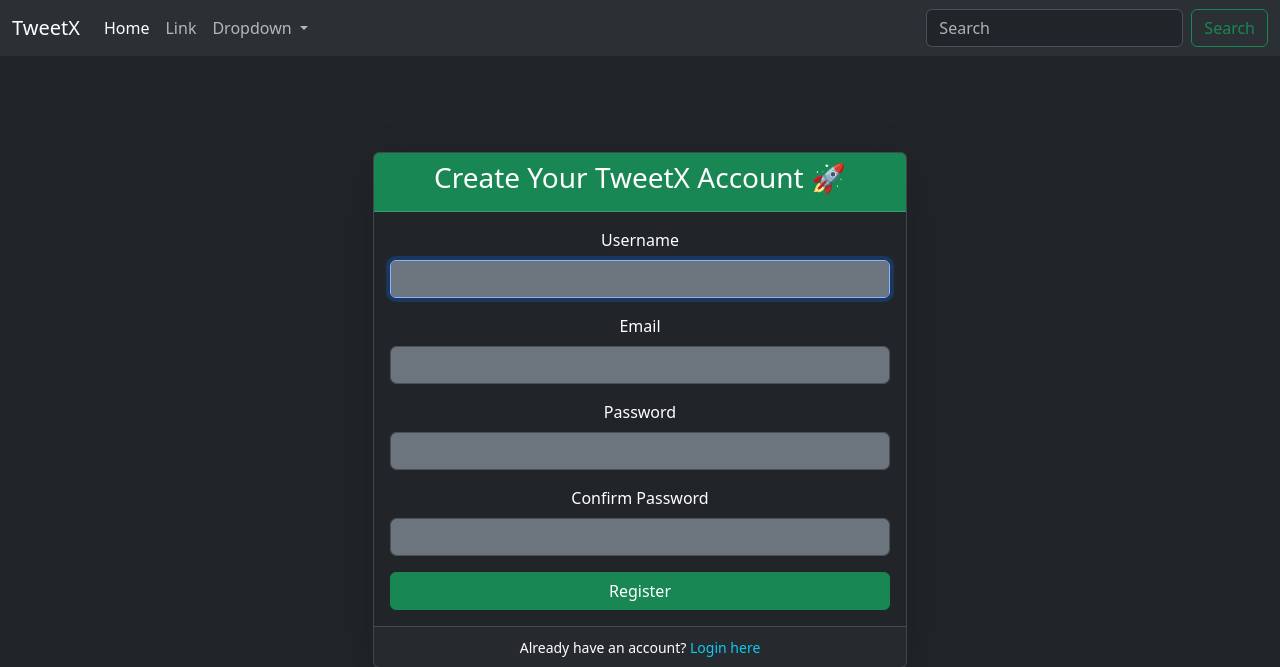
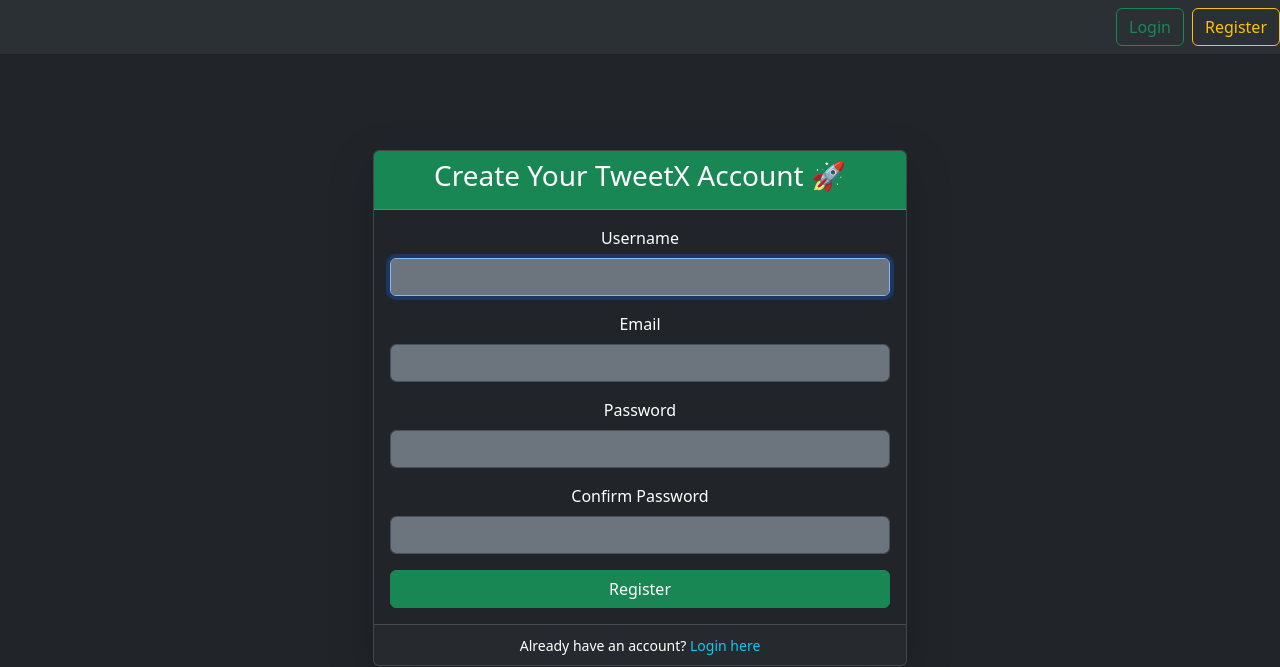
Before and after one commit to StarDust130/tweetX, a Django app: page /tweet/register/ in a window 1280 px wide. Shown: the top 667 px of the page. Run offline with Django 5.2, Linux system fonts and the light colour scheme; some libraries are stand-ins or nearby versions.

Commit message:
Refactor navbar structure for improved user authentication handling

```diff
--- a/templates/layout.html
+++ b/templates/layout.html
@@ -16,37 +16,27 @@
 </head>
 <body>
     <nav class="navbar navbar-expand-lg bg-body-tertiary">
-        <div class="container-fluid">
-          <a class="navbar-brand" href="#">TweetX</a>
-          <button class="navbar-toggler" type="button" data-bs-toggle="collapse" data-bs-target="#navbarSupportedContent" aria-controls="navbarSupportedContent" aria-expanded="false" aria-label="Toggle navigation">
-            <span class="navbar-toggler-icon"></span>
-          </button>
-          <div class="collapse navbar-collapse" id="navbarSupportedContent">
-            <ul class="navbar-nav me-auto mb-2 mb-lg-0">
-              <li class="nav-item">
-                <a class="nav-link active" aria-current="page" href="#">Home</a>
-              </li>
-              <li class="nav-item">
-                <a class="nav-link" href="#">Link</a>
-              </li>
-              <li class="nav-item dropdown">
-                <a class="nav-link dropdown-toggle" href="#" role="button" data-bs-toggle="dropdown" aria-expanded="false">
-                  Dropdown
-                </a>
-                <ul class="dropdown-menu">
-                  <li><a class="dropdown-item" href="#">Action</a></li>
-                  <li><a class="dropdown-item" href="#">Another action</a></li>
-                  <li><hr class="dropdown-divider"></li>
-                  <li><a class="dropdown-item" href="#">Something else here</a></li>
-                </ul>
-              </li>
-            </ul>
-            <form class="d-flex" role="search">
-              <input class="form-control me-2" type="search" placeholder="Search" aria-label="Search"/>
-              <button class="btn btn-outline-success" type="submit">Search</button>
+      <ul class="navbar-nav mb-2 mb-lg-0 ms-auto">
+        {% if request.user.is_authenticated %}
+          <li class="nav-item">
+            <a class="btn btn-outline-info me-2" href="{% url 'tweet_list' %}">🏠 Home</a>
+          </li>
+          <li class="nav-item">
+            <form method="POST" action="{% url 'logout' %}">
+              {% csrf_token %}
+              <button class="btn btn-outline-danger" type="submit">Logout</button>
             </form>
-          </div>
-        </div>
+          </li>
+        {% else %}
+          <li class="nav-item">
+            <a class="btn btn-outline-success" href="{% url 'login' %}">Login</a>
+          </li>
+          <li class="nav-item ms-2">
+            <a class="btn btn-outline-warning" href="{% url 'register' %}">Register</a>
+          </li>
+        {% endif %}
+      </ul>
+
       </nav>
     <div class="container text-center mt-5">
         {% block content %}
```
